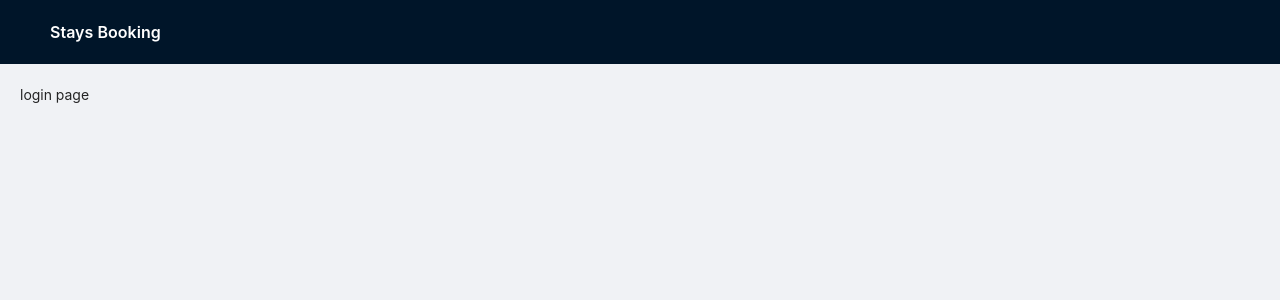
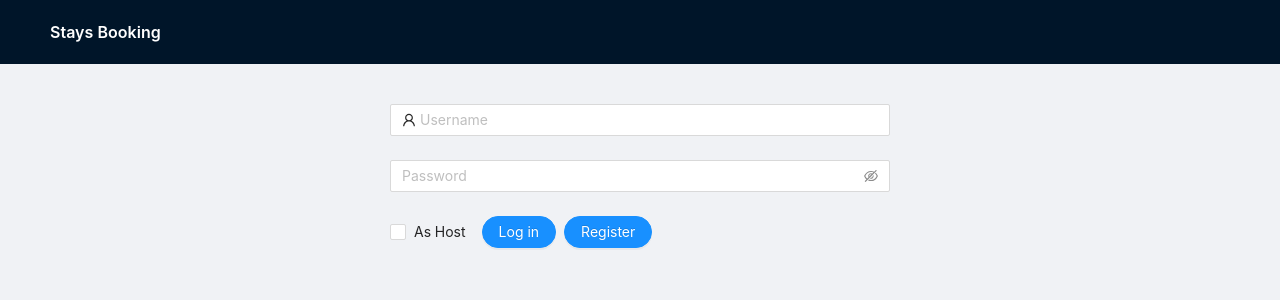
Before and after one commit to ZiyanLi01/StayBooking_Project, a React (Create React App) app in the folder staybooking0/: page / in a window 1280 px wide. Shown: the top 300 px of the page. Built offline with nearby package versions, Linux system fonts and the light colour scheme.

Commit message:
build login page

```diff
--- a/staybooking0/src/App.js
+++ b/staybooking0/src/App.js
@@ -1,6 +1,7 @@
 import { Layout, Dropdown, Menu, Button } from "antd";
 import { UserOutlined } from "@ant-design/icons";
 import React from "react";
+import LoginPage from "./components/LoginPage";
 
 const { Header, Content } = Layout;
 
@@ -38,7 +39,7 @@ class App extends React.Component {
 
   renderContent = () => {
     if (!this.state.authed) {
-      return <div>login page</div>;
+      return <LoginPage handleLoginSuccess={this.handleLoginSuccess} />;
     }
 
     if (this.state.asHost) {
--- /dev/null
+++ b/staybooking0/src/components/LoginPage.js
@@ -0,0 +1,138 @@
+import React from "react";
+import { Form, Button, Input, Space, Checkbox, message } from "antd";
+import { UserOutlined } from "@ant-design/icons";
+import { login, register } from "../utils";
+
+class LoginPage extends React.Component {
+  formRef = React.createRef();
+  state = {
+    asHost: false,
+    loading: false,
+  };
+
+  onFinish = () => {
+    console.log("finish form");
+  };
+
+  handleLogin = async () => {
+    const formInstance = this.formRef.current;
+
+    try {
+      await formInstance.validateFields();
+    } catch (error) {
+      return;
+    }
+
+    this.setState({
+      loading: true,
+    });
+
+    try {
+      const { asHost } = this.state;
+      const resp = await login(formInstance.getFieldsValue(true), asHost);
+      this.props.handleLoginSuccess(resp.token, asHost);
+    } catch (error) {
+      message.error(error.message);
+    } finally {
+      this.setState({
+        loading: false,
+      });
+    }
+  };
+
+  handleRegister = async () => {
+    const formInstance = this.formRef.current;
+
+    try {
+      await formInstance.validateFields();
+    } catch (error) {
+      return;
+    }
+
+    this.setState({
+      loading: true,
+    });
+
+    try {
+      await register(formInstance.getFieldsValue(true), this.state.asHost);
+      message.success("Register Successfully");
+    } catch (error) {
+      message.error(error.message);
+    } finally {
+      this.setState({
+        loading: false,
+      });
+    }
+  };
+
+  handleCheckboxOnChange = (e) => {
+    this.setState({
+      asHost: e.target.checked,
+    });
+  };
+
+  render() {
+    return (
+      <div style={{ width: 500, margin: "20px auto" }}>
+        <Form ref={this.formRef} onFinish={this.onFinish}>
+          <Form.Item
+            name="username"
+            rules={[
+              {
+                required: true,
+                message: "Please input your Username!",
+              },
+            ]}
+          >
+            <Input
+              disabled={this.state.loading}
+              prefix={<UserOutlined className="site-form-item-icon" />}
+              placeholder="Username"
+            />
+          </Form.Item>
+          <Form.Item
+            name="password"
+            rules={[
+              {
+                required: true,
+                message: "Please input your Password!",
+              },
+            ]}
+          >
+            <Input.Password
+              disabled={this.state.loading}
+              placeholder="Password"
+            />
+          </Form.Item>
+        </Form>
+        <Space>
+          <Checkbox
+            disabled={this.state.loading}
+            checked={this.state.asHost}
+            onChange={this.handleCheckboxOnChange}
+          >
+            As Host
+          </Checkbox>
+          <Button
+            onClick={this.handleLogin}
+            disabled={this.state.loading}
+            shape="round"
+            type="primary"
+          >
+            Log in
+          </Button>
+          <Button
+            onClick={this.handleRegister}
+            disabled={this.state.loading}
+            shape="round"
+            type="primary"
+          >
+            Register
+          </Button>
+        </Space>
+      </div>
+    );
+  }
+}
+
+export default LoginPage;
```
